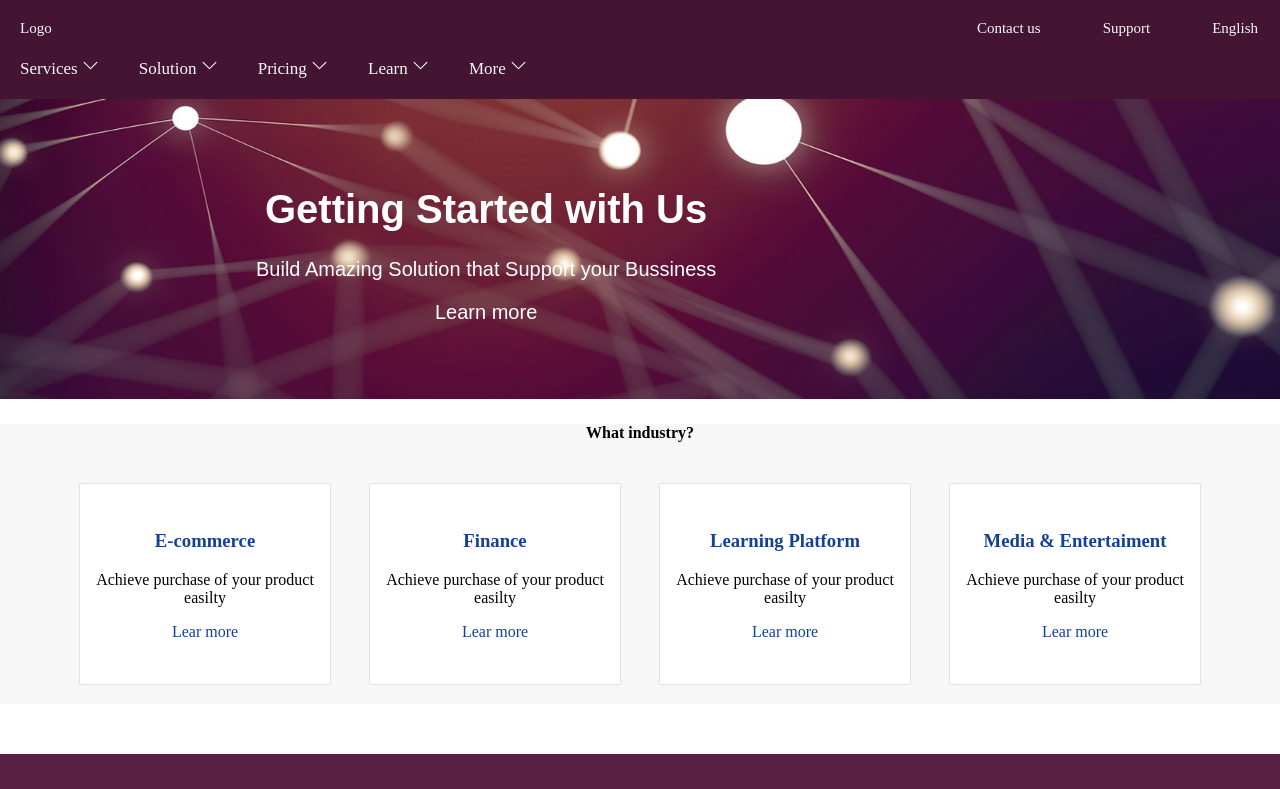
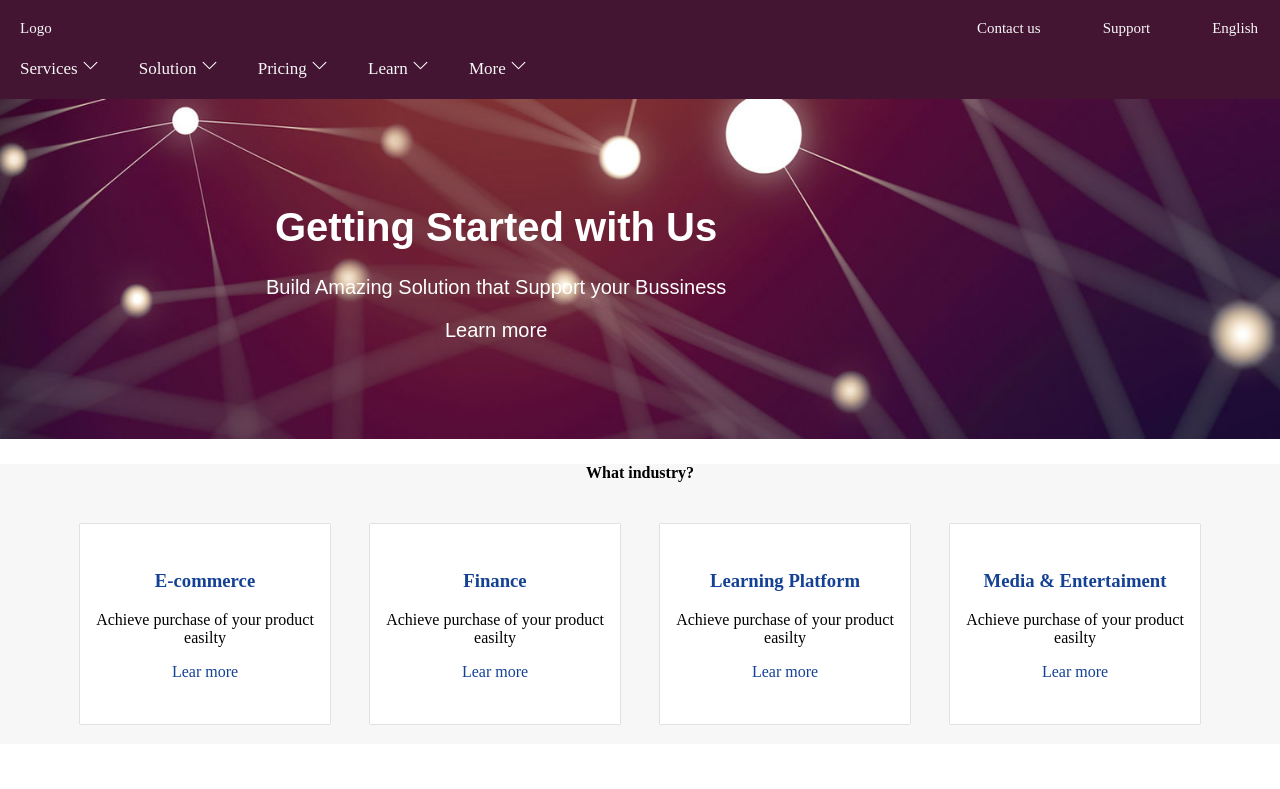
Before and after one commit to Wilfridboris/innovate, a React (Create React App) app: page / in a window 1280 px wide. Shown: the top 789 px of the page. Built offline with nearby package versions, Linux system fonts and the light colour scheme.

Commit message:
:whale2:

```diff
--- a/src/App.css
+++ b/src/App.css
@@ -21,13 +21,14 @@ body{
 }
 .Home-panel img{
     width: 100%;
-    height: 300px;
+    height: 340px;
 
 }
 .Home-title{
     position: absolute;
     top: 20%;
-    left: 20%;
+    left: 5%;
+    padding: 10px;
 
 }
 
@@ -159,6 +160,12 @@ section a{
     .Service-image img{
         width: 100%;
     }
+    .Home-title{
+        position: absolute;
+        top: 20%;
+        left: 20%;
+
+    }
 
 
 }
```
